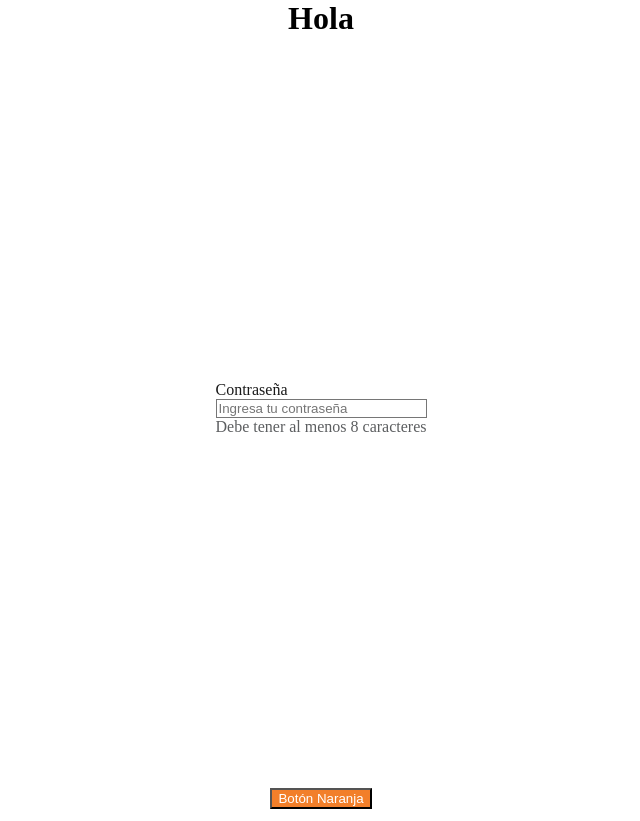
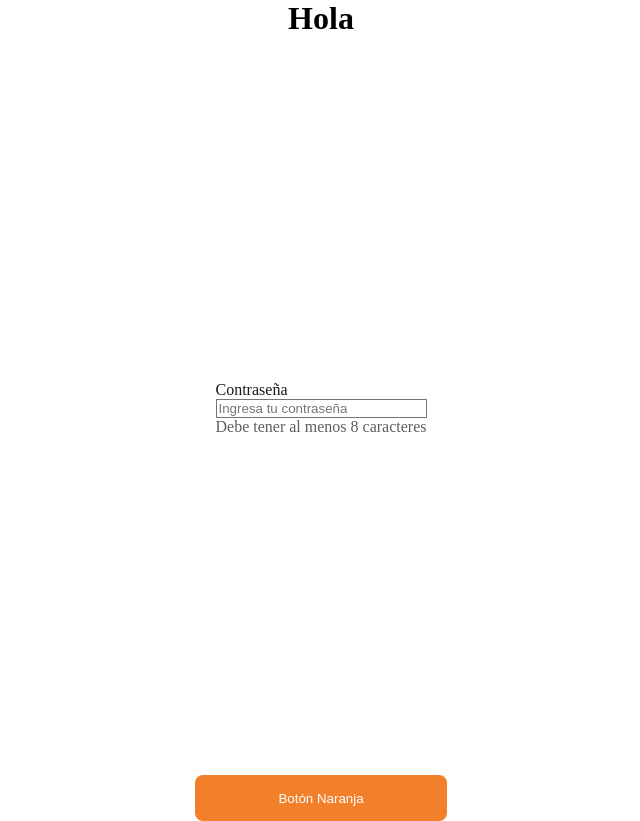
Before and after one commit to VitalFitTeam/dashboard, a Next.js app: page / in a window 1280 px wide. Shown: the whole page, without its empty margins (319-959 px from the left). Built offline with nearby package versions, Linux system fonts and the light colour scheme.

Commit message:
style(button): set fixed size, padding, border-radius and remove black focus border

```diff
--- a/src/app/layout.tsx
+++ b/src/app/layout.tsx
@@ -1,7 +1,5 @@
 import type { Metadata } from "next";
 import "../styles/globals.css";
-import { colors } from "@/styles/styles";
-
 export const metadata: Metadata = {
   title: "GymApp Dashboard",
   description: "Administra tus reservas, entrenadores y sucursales de gimnasio",
@@ -15,7 +13,7 @@ export default function RootLayout({
   return (
     <html lang="es">
       <body
-        className='antialiased bg-gray-50 text-gray-900'
+        className='antialiased bg-gray-50 text-gray-900 border-none '
       >
         {children}
       </body>
--- a/src/components/button.tsx
+++ b/src/components/button.tsx
@@ -6,7 +6,14 @@ const buttonStyle = {
 };
 
 const Button = () => {
-  return <button style={buttonStyle}>Botón Naranja</button>;
+  return (
+    <button
+      style={buttonStyle}
+      className="w-[252px] h-[46px] px-4 py-2 rounded-[8px] font-medium focus:outline-none border-none"
+    >
+      Botón Naranja
+    </button>
+  );
 };
 
 export default Button;
```
